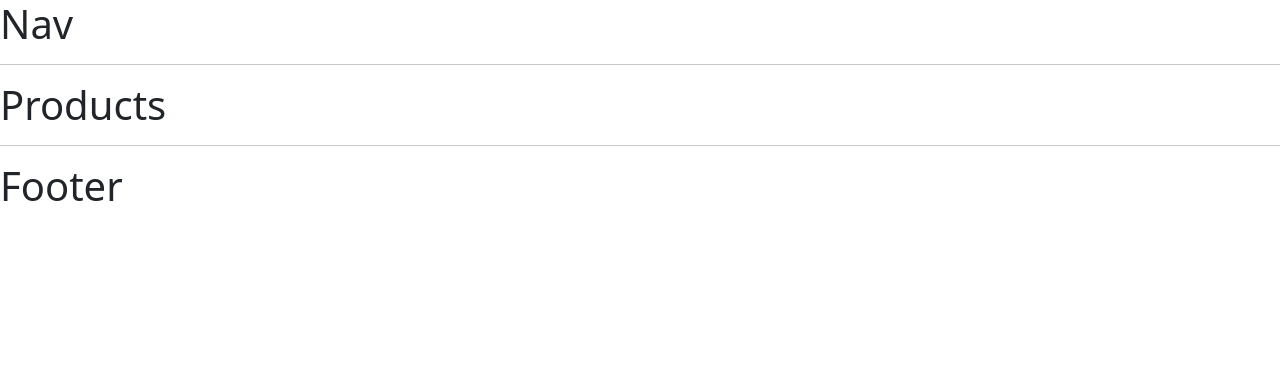
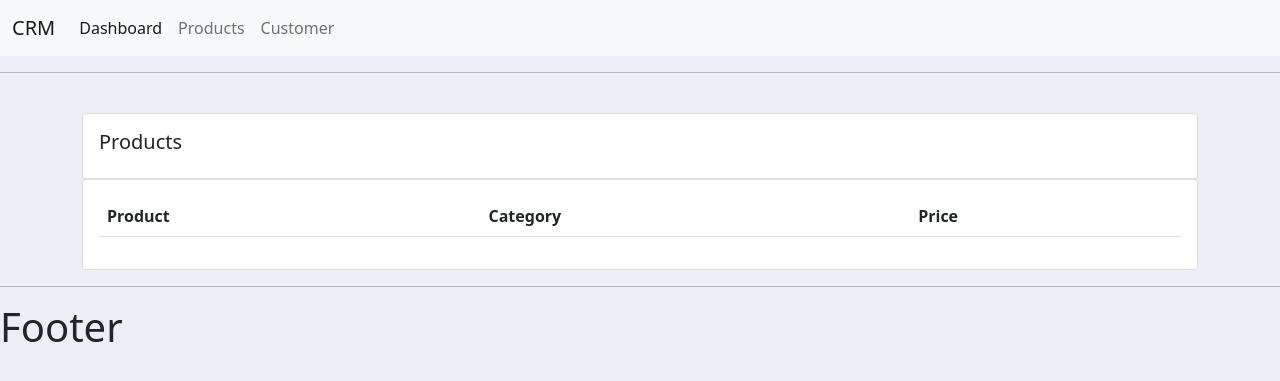
Before and after one commit to realemmanueleze/minicrm, a Django app: page /products/ in a window 1280 px wide. Shown: the top 381 px of the page. Run offline with Django 4.2, Linux system fonts and the light colour scheme; tables that the repository leaves empty hold one stand-in row (values such as "Sample post"); lists and menus that the app fills with data are empty.

Commit message:
add and configure static files

```diff
--- a/accounts/templates/accounts/main.html
+++ b/accounts/templates/accounts/main.html
@@ -1,3 +1,4 @@
+{% load static %}
 <!DOCTYPE html>
 <html lang="en">
   <head>
@@ -9,18 +10,16 @@
       integrity="sha384-EVSTQN3/azprG1Anm3QDgpJLIm9Nao0Yz1ztcQTwFspd3yD65VohhpuuCOmLASjC"
       crossorigin="anonymous"
     />
+    <link rel="stylesheet" href="{% static 'css/main.css' %}" />
   </head>
 
   <body>
-    <h1>Nav</h1>
+    {% include 'accounts/navbar.html' %}
 
-    <hr/>
+    <hr />
 
-    {% block  content%}
-
-    {% endblock  %}
-
-    <hr/>
+    <div class="container">{% block content%} {% endblock %}</div>
+    <hr />
     <h1>Footer</h1>
   </body>
   <script
--- /dev/null
+++ b/accounts/templates/accounts/navbar.html
@@ -0,0 +1,23 @@
+<nav class="navbar navbar-expand-lg navbar-light bg-light">
+  <div class="container-fluid">
+    <a class="navbar-brand" href="#">CRM</a>
+    <button
+      class="navbar-toggler"
+      type="button"
+      data-bs-toggle="collapse"
+      data-bs-target="#navbarNavAltMarkup"
+      aria-controls="navbarNavAltMarkup"
+      aria-expanded="false"
+      aria-label="Toggle navigation"
+    >
+      <span class="navbar-toggler-icon"></span>
+    </button>
+    <div class="collapse navbar-collapse" id="navbarNavAltMarkup">
+      <div class="navbar-nav">
+        <a class="nav-link active" aria-current="page" href="#">Dashboard</a>
+        <a class="nav-link" href="#">Products</a>
+        <a class="nav-link" href="#">Customer</a>
+      </div>
+    </div>
+  </div>
+</nav>
--- a/accounts/templates/accounts/products.html
+++ b/accounts/templates/accounts/products.html
@@ -1,5 +1,30 @@
 {% extends 'accounts/main.html' %}
 
 {% block content %}
-<h1>Products</h1>
-{% endblock content %}
+<br>
+
+<div class="row">
+    <div class="col-md">
+        <div class="card card-body">
+            <h5>Products</h5>
+        </div>
+        <div class="card card-body">
+            <table class="table">
+                <tr>
+                    <th>Product</th>
+                    <th>Category</th>
+                    <th>Price</th>
+                </tr>
+                {% for i in products %}
+                    <tr>
+                        <td>{{ i.name }}</td>
+                        <td>{{ i.category }}</td>
+                        <td>{{ i.price }}</td>
+                    </tr>
+                {% endfor %}
+            </table>
+        </div>
+    </div>
+
+</div>
+{% endblock %}
--- a/crm/settings.py
+++ b/crm/settings.py
@@ -10,6 +10,7 @@ For the full list of settings and their values, see
 https://docs.djangoproject.com/en/4.2/ref/settings/
 """
 
+import os
 from pathlib import Path
 
 # Build paths inside the project like this: BASE_DIR / 'subdir'.
@@ -118,6 +119,8 @@ USE_TZ = True
 
 STATIC_URL = "static/"
 
+STATICFILES_DIRS = [os.path.join(BASE_DIR, "static")]
+
 # Default primary key field type
 # https://docs.djangoproject.com/en/4.2/ref/settings/#default-auto-field
 
--- /dev/null
+++ b/static/css/main.css
@@ -0,0 +1,14 @@
+#logo {
+}
+body {
+  background-color: #ebeff5;
+}
+#total-orders {
+  background-color: #4cb4c7;
+}
+#orders-delivered {
+  background-color: #7abecc;
+}
+#orders-pending {
+  background-color: #7cd1c0;
+}
```
Also changed, not shown: accounts/templates/accounts/customer.html (+63 -2 lines), accounts/templates/accounts/dashboard.html (+35 -1 lines), accounts/templates/accounts/status.html (added, +38 -0 lines).
